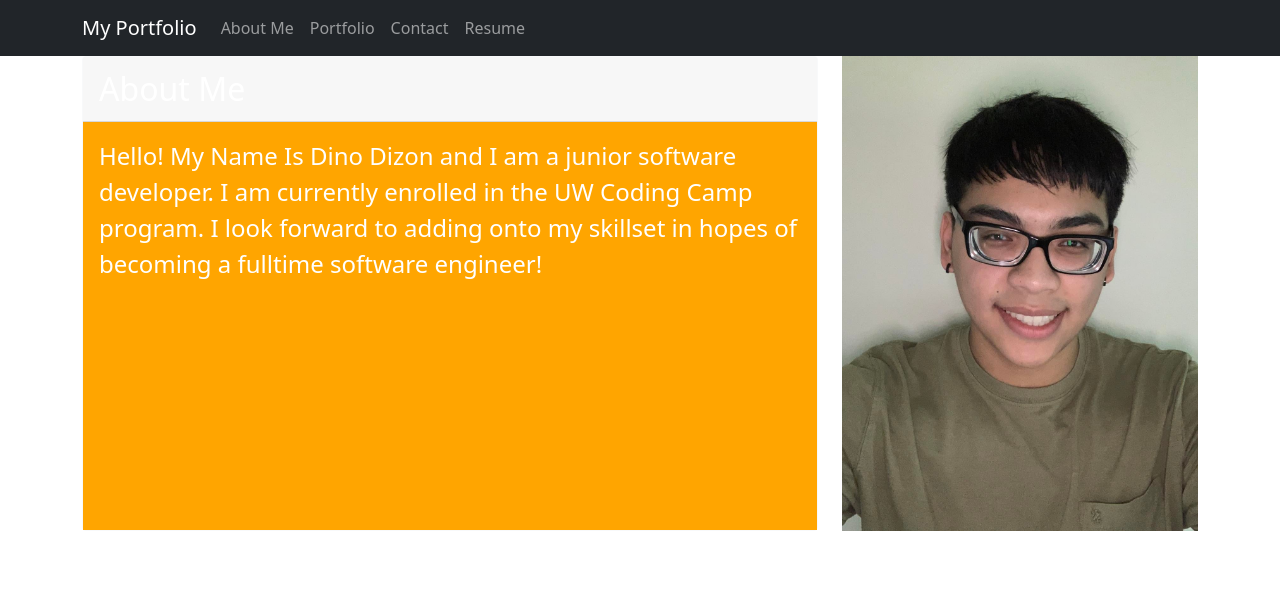
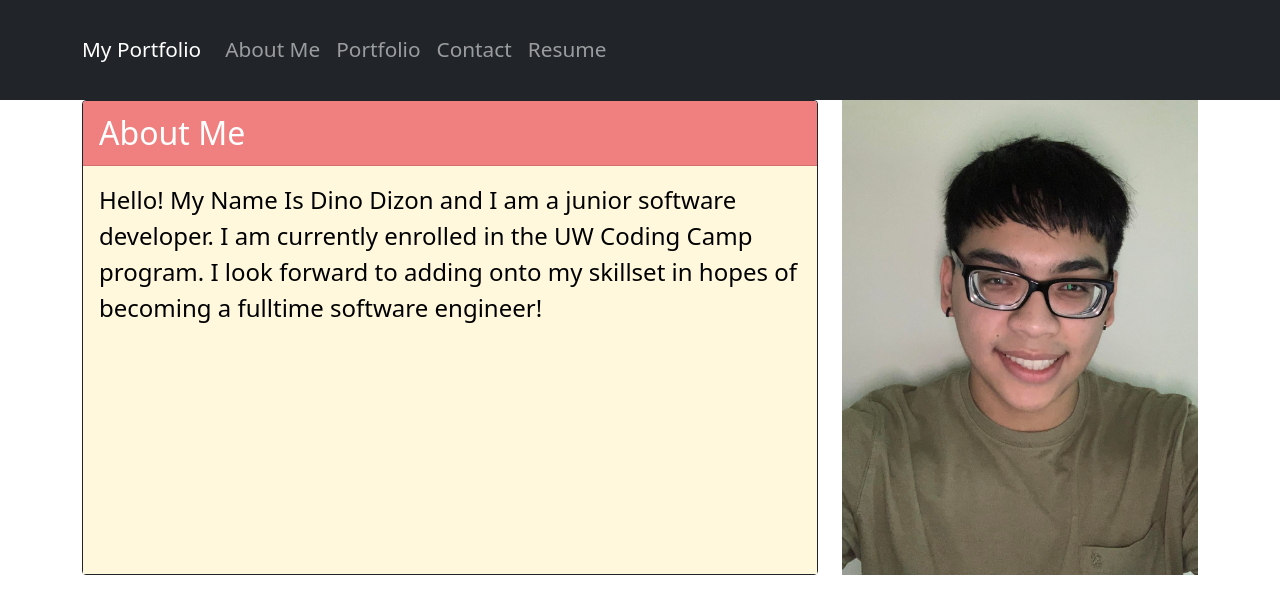
Before and after one commit to Pillifino/h20_reactPortfolio, a React (Create React App) app: page / in a window 1280 px wide. Shown: the top 614 px of the page. Built offline with nearby package versions, Linux system fonts and the light colour scheme.

Commit message:
want to change styling on react bootstrap to add custom sass file

```diff
--- a/src/App.js
+++ b/src/App.js
@@ -1,4 +1,4 @@
-import About from './components/About/About';
+import About from './components/About';
 import Header from './components/Nav'
 
 // Pass users array to the List component as a prop
--- /dev/null
+++ b/src/Styles/About.css
@@ -0,0 +1,9 @@
+.border {
+    width: 100%;
+    height: 100%;
+}
+
+.me {
+    height: 100%;
+    width: 100%;
+}
--- /dev/null
+++ b/src/Styles/Nav.css
@@ -0,0 +1,7 @@
+.navbar {
+    height: 100px;
+  }
+
+  .navbar a {
+    font-size: 1.3rem;
+  }
--- /dev/null
+++ b/src/components/About.js
@@ -0,0 +1,46 @@
+// CSS Imports
+import React from 'react';
+import '../Styles/About.css';
+// React Bootstrap Imports
+import Container from 'react-bootstrap/Container';
+import Row from 'react-bootstrap/Row';
+import Col from 'react-bootstrap/Col';
+import Card from 'react-bootstrap/Card';
+
+import me from '../images/me.jpg'
+
+const styles = {
+  headerStyle: {
+    backgroundColor: 'lightcoral',
+    color: 'White',
+    fontSize: '2rem',
+  },
+  bodystyle: {
+    backgroundColor: 'cornsilk',
+    color: 'Black',
+    fontSize: '1.5rem'
+  }
+};
+
+function About(props) {
+  return (
+    <Container>
+      <Row>
+        <Col sm={8}>
+    <Card border="dark" className='border'>
+        <Card.Header style={styles.headerStyle}>About Me</Card.Header>
+        <Card.Body style={styles.bodystyle}>
+          <Card.Text>
+          Hello! My Name Is Dino Dizon and I am a junior software developer. I am currently enrolled in the UW Coding Camp program. I look forward to adding onto my skillset in hopes of becoming a fulltime software engineer!
+          </Card.Text>
+        </Card.Body>
+      </Card>
+        </Col>
+        <Col sm={4}><img src={me} width="100%" alt = "this is an image of me" className='me'></img></Col>
+      </Row>
+    </Container>
+
+  );
+}
+
+export default About;
--- a/src/components/About/About.js
+++ /dev/null
@@ -1,30 +0,0 @@
-import './about.css';
-import Container from 'react-bootstrap/Container';
-import Row from 'react-bootstrap/Row';
-import Col from 'react-bootstrap/Col';
-import Card from 'react-bootstrap/Card';
-
-import me from '../../images/me.jpg'
-
-function About(props) {
-  return (
-    <Container>
-      <Row>
-        <Col sm={8}>
-    <Card border="light" style={{ width: '100%', height:'100%' }}>
-        <Card.Header className='header'>About Me</Card.Header>
-        <Card.Body style={{backgroundColor:'orange', color:'white'}}>
-          <Card.Text style={{fontSize:'1.5rem' }}>
-          Hello! My Name Is Dino Dizon and I am a junior software developer. I am currently enrolled in the UW Coding Camp program. I look forward to adding onto my skillset in hopes of becoming a fulltime software engineer!
-          </Card.Text>
-        </Card.Body>
-      </Card>
-        </Col>
-        <Col sm={4}><img src={me} width="100%" alt = "this is an image of me"></img></Col>
-      </Row>
-    </Container>
-
-  );
-}
-
-export default About;
--- a/src/components/About/about.css
+++ /dev/null
@@ -1,5 +0,0 @@
-.header {
-    background-color: black;
-    color: white;
-    font-size: 2rem;
-}
--- a/src/components/Nav.js
+++ b/src/components/Nav.js
@@ -1,11 +1,22 @@
+// CSS Imports
+import React from 'react';
+import '../Styles/Nav.css';
+// React Bootstrap Imports
 import Container from "react-bootstrap/Container";
 import Nav from "react-bootstrap/Nav";
 import Navbar from "react-bootstrap/Navbar";
 
+const styles = {
+  navbarStyle: {
+    background: '',
+    justifyContent: '',
+  },
+};
+
 function Header({handleClick}) {
   return (
     <>
-      <Navbar bg="dark" variant="dark">
+      <Navbar bg="dark" variant="dark" className='navbar'>
         <Container>
           <Navbar.Brand href="#home">My Portfolio</Navbar.Brand>
           <Nav className="me-auto">
```
